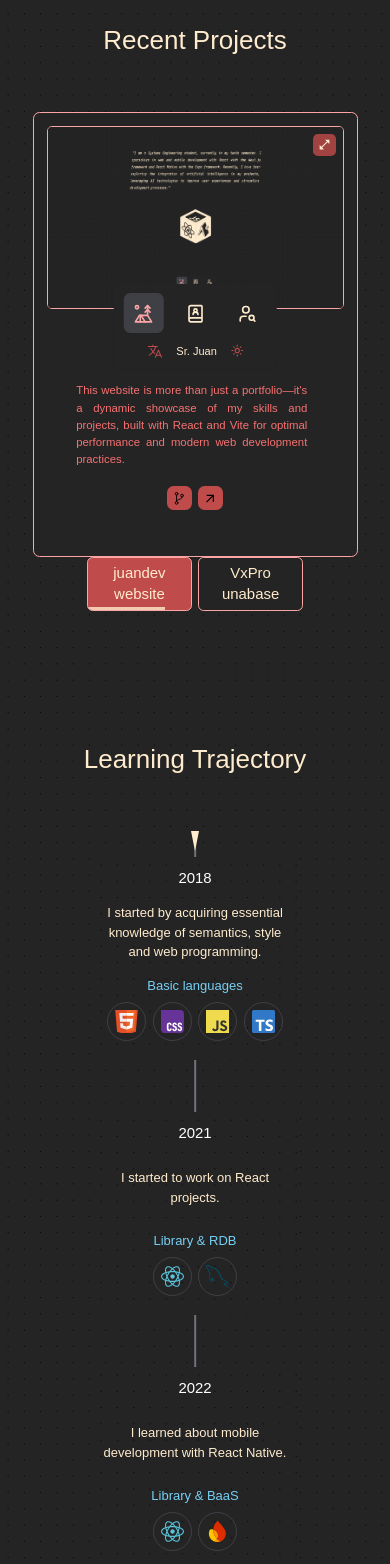
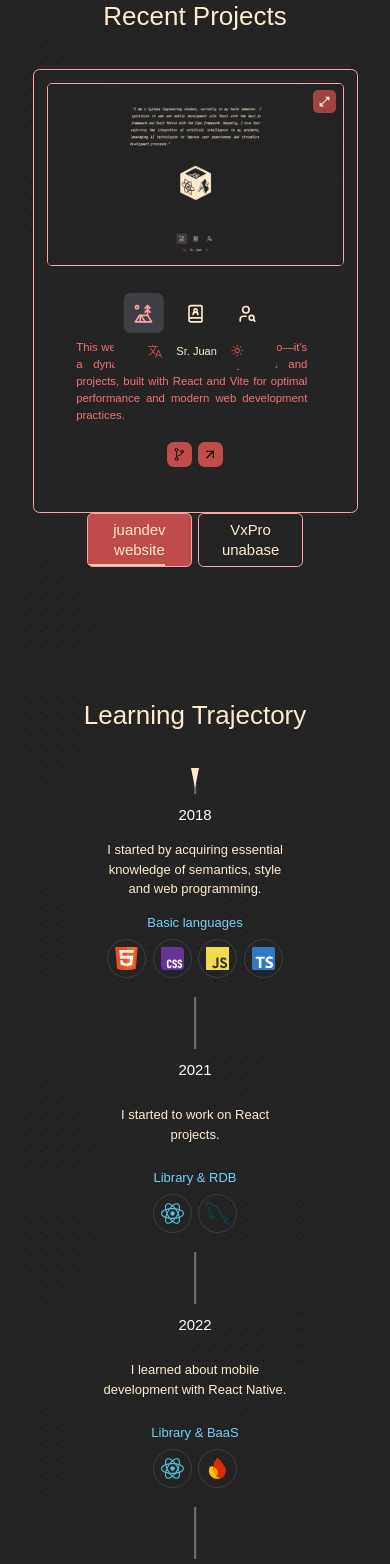
Before and after one commit to JuanPython1/juandev.is-a.dev, a React (Vite) app: page /#/ in a window 390 px wide. Shown: the part 433-1997 px from the top of the page. Built offline with nearby package versions, Linux system fonts and the light colour scheme; a web font is replaced by a local one.

Commit message:
style: :art: Tighten spacing in Start between cube, recent projects, and their titles
Tighten spacing in Start between cube, recent projects, and their titles

```diff
--- a/src/index.css
+++ b/src/index.css
@@ -99,7 +99,7 @@
 
   /* Wrapper de secciones (start.jsx) — combinar con la clase animationBlurIn */
   .section-blur {
-    @apply flex flex-col gap-[4em] md:gap-[6em] justify-center items-center p-[2.5em] mx-auto;
+    @apply flex flex-col gap-[2.5em] md:gap-[4em] justify-center items-center p-[2.5em] mx-auto;
   }
 
   /* Raíz de escala: todo lo que esté en em dentro de un elemento con esta
--- a/src/pages/start/start.jsx
+++ b/src/pages/start/start.jsx
@@ -8,7 +8,7 @@ export default function Start() {
     const { t } = useTranslation();
 
     return (
-        <main className="flex-grow space-y-16 md:space-y-40">
+        <main className="flex-grow">
 
             <section className="relative flex flex-col gap-[3em] min-w-3 max-w-[32em] sm:min-h-screen p-[2em] mx-auto overflow-hidden zoom-scale-root">
 
@@ -26,11 +26,11 @@ export default function Start() {
                 </div>
             </section>
 
-            <section className="section-blur animationBlurIn max-w-[31.25em] zoom-scale-root">
+            <section className="section-blur animationBlurIn max-w-[31.25em] zoom-scale-root mt-10 md:mt-24">
                 <RecentProyectsContainer />
             </section>
 
-            <section className="section-blur animationBlurIn max-w-[62.5em] zoom-scale-root">
+            <section className="section-blur animationBlurIn max-w-[62.5em] zoom-scale-root mt-16 md:mt-40">
                 <h1 className="text-center font_juan_tittle">{t('start.trajectoryTitle')}</h1>
                 <Trajectory />
             </section>
```
